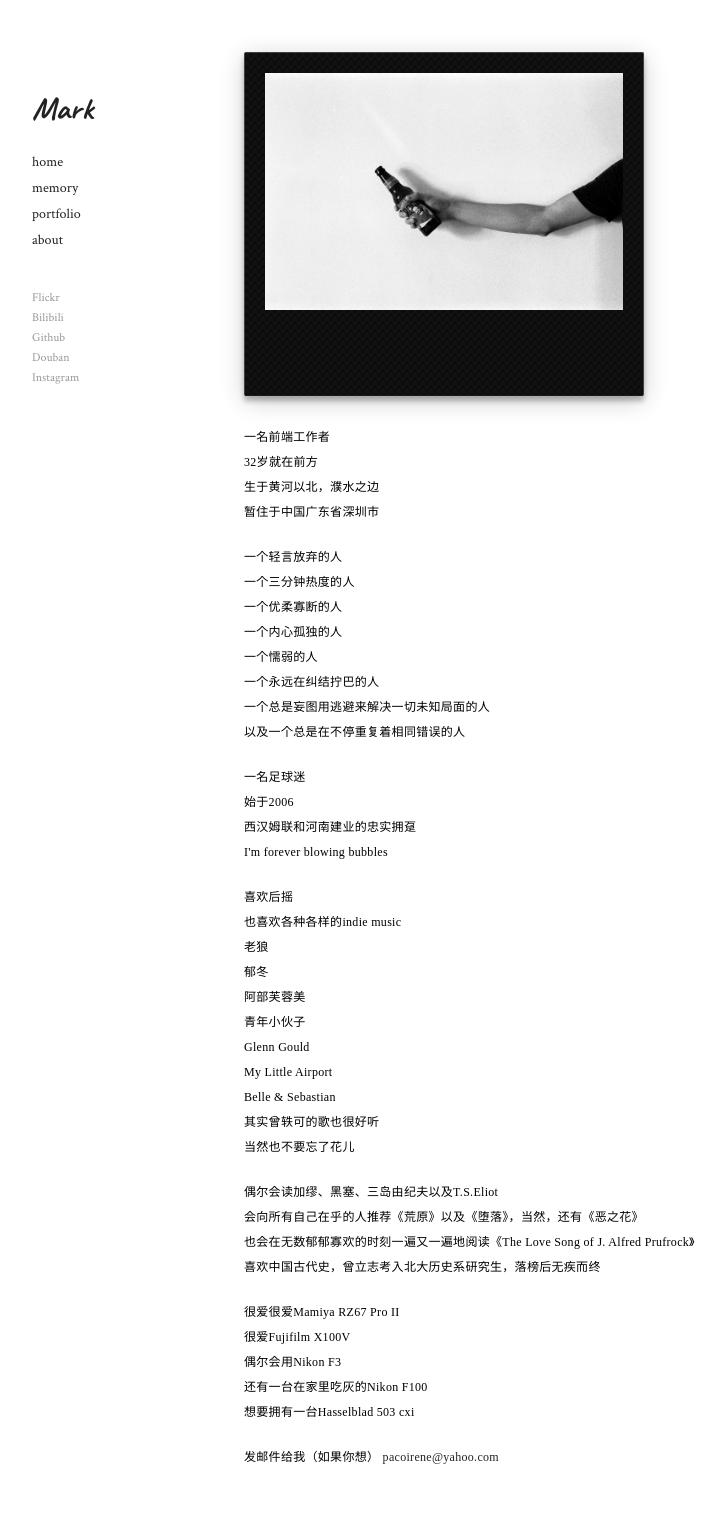
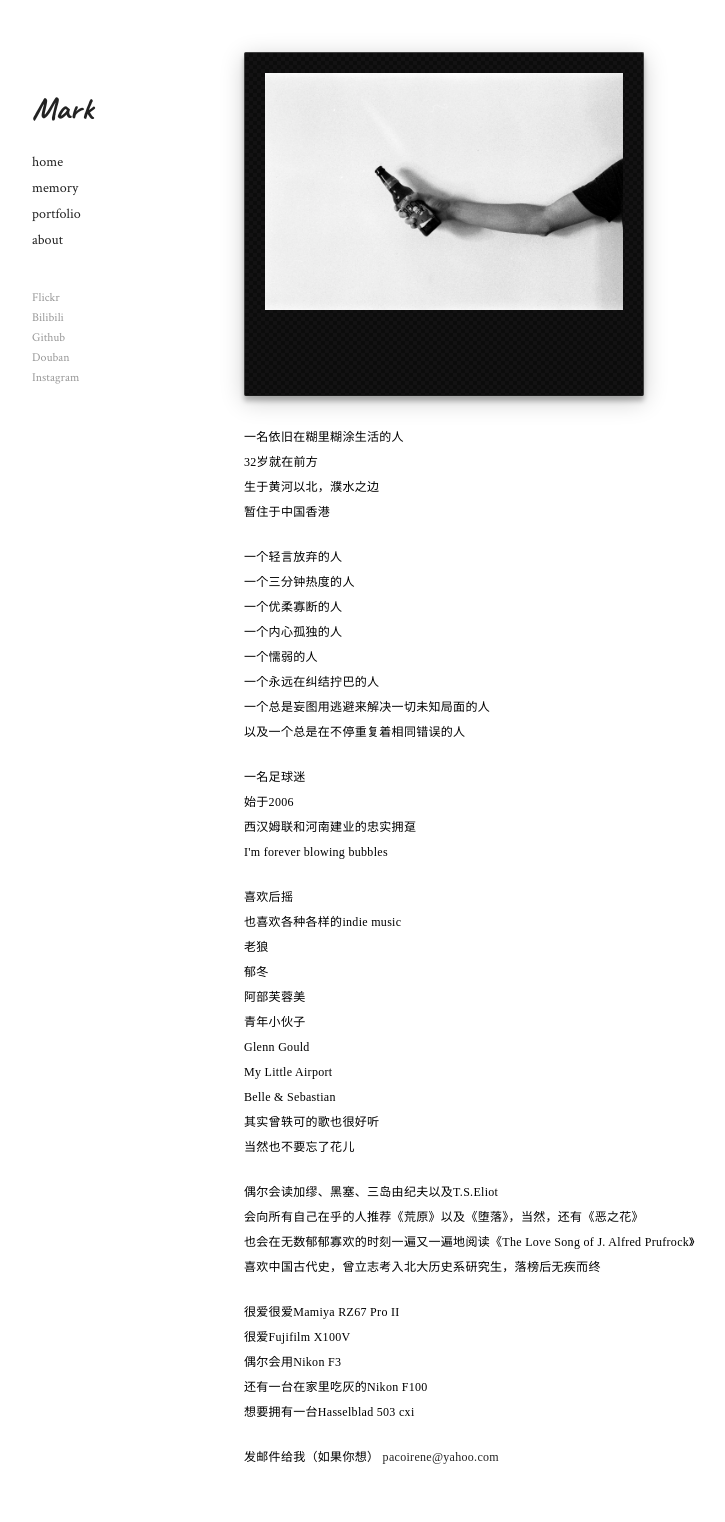
Before and after one commit to PacoIrene/pacoirene.github.io, a Jekyll site: the page built from _pages/about.html, in a window 1280 px wide. Shown: the whole page, without its empty margins (38-763 px from the left). Built offline with Jekyll 4.4.1, drawn with Linux system fonts in a browser that asks for light colours.

Commit message:
update about

```diff
--- a/_pages/about.html
+++ b/_pages/about.html
@@ -10,10 +10,10 @@ permalink: /about
     <img alt="foot" src="/assets/posts/beer.jpg" class="post-image black"/>
   </p>
   <p>
-    一名前端工作者</br>
+    一名依旧在糊里糊涂生活的人</br>
     32岁就在前方</br>
     生于黄河以北，濮水之边</br>
-    暂住于中国广东省深圳市
+    暂住于中国香港
   </p>
   <p>
     一个轻言放弃的人</br>
```
Also changed, not shown: Gemfile.lock.
